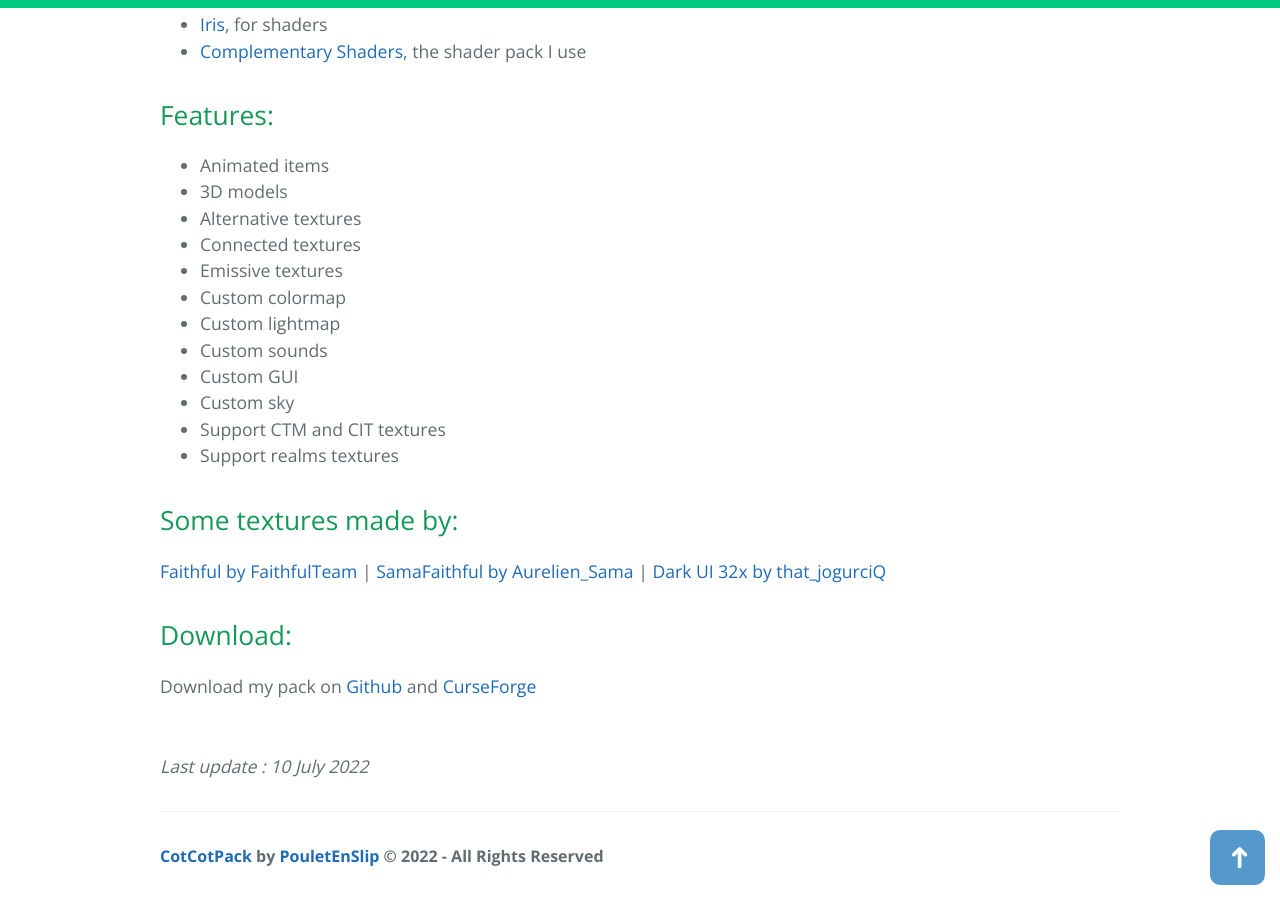
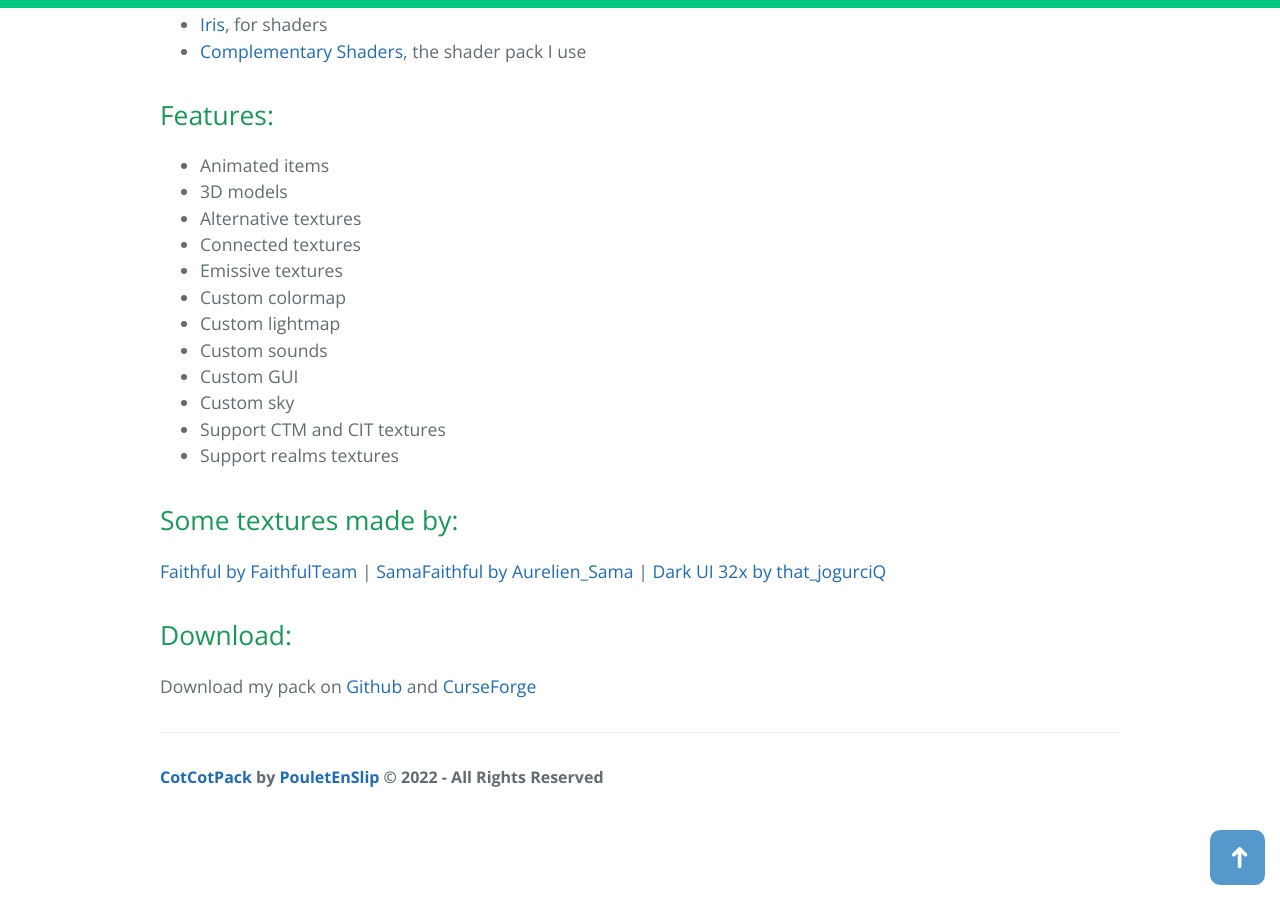
Before and after one commit to PouletEnSlip/pouletenslip.github.io, a Jekyll site: the page built from pages/cotcotpack/index.md, in a window 1280 px wide and 900 px high, scrolled down 1550 px. Built offline with Jekyll 4.4.1, drawn with Linux system fonts in a browser that asks for light colours; comment, search, counter and statistics services are not loaded.

Commit message:
Update index.md

```diff
--- a/pages/cotcotpack/index.md
+++ b/pages/cotcotpack/index.md
@@ -107,5 +107,3 @@
 ## Download:
 
 Download my pack on [Github](https://github.com/PouletEnSlip/CotCotPack/releases) and [CurseForge](https://www.curseforge.com/minecraft/texture-packs/cotcotpack/)
-<br><br><br>
-*Last update : 10 July 2022*
```
